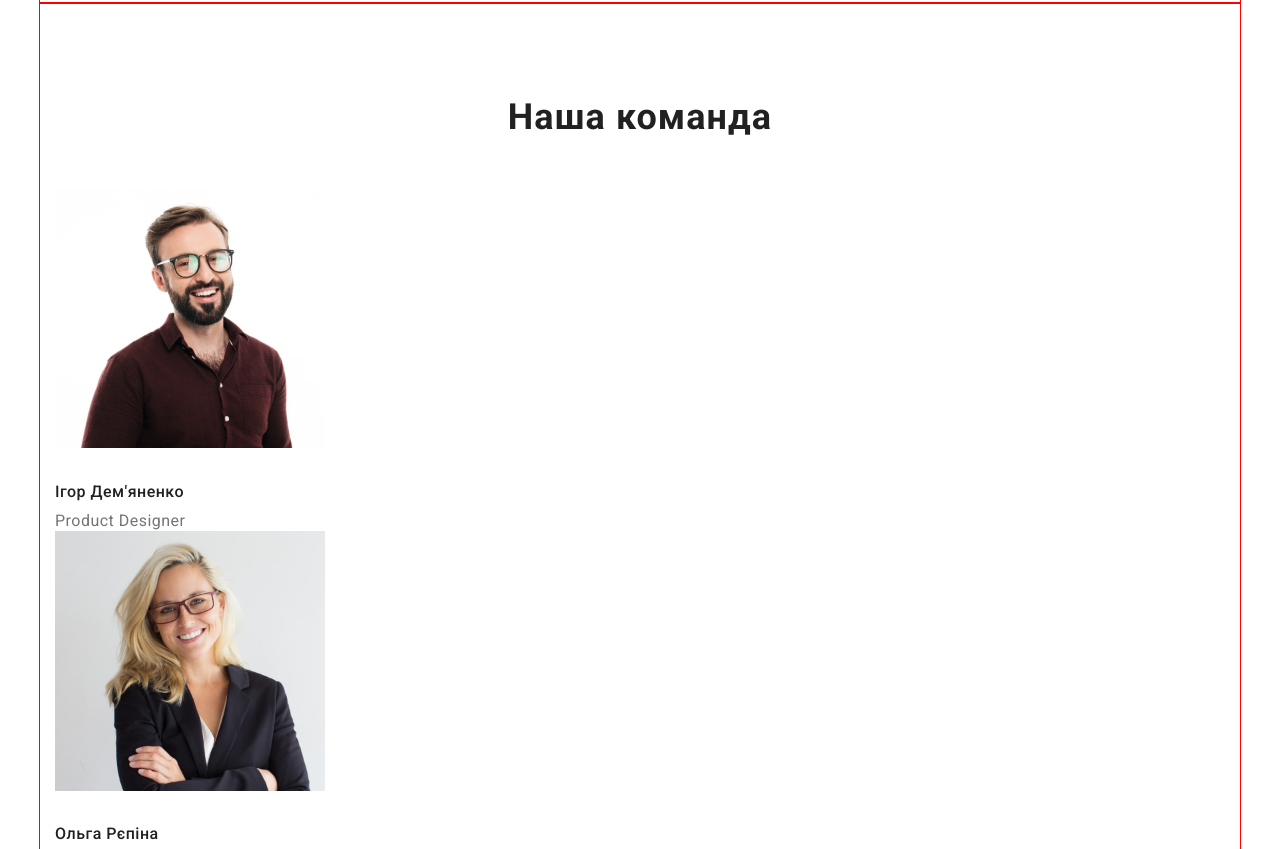
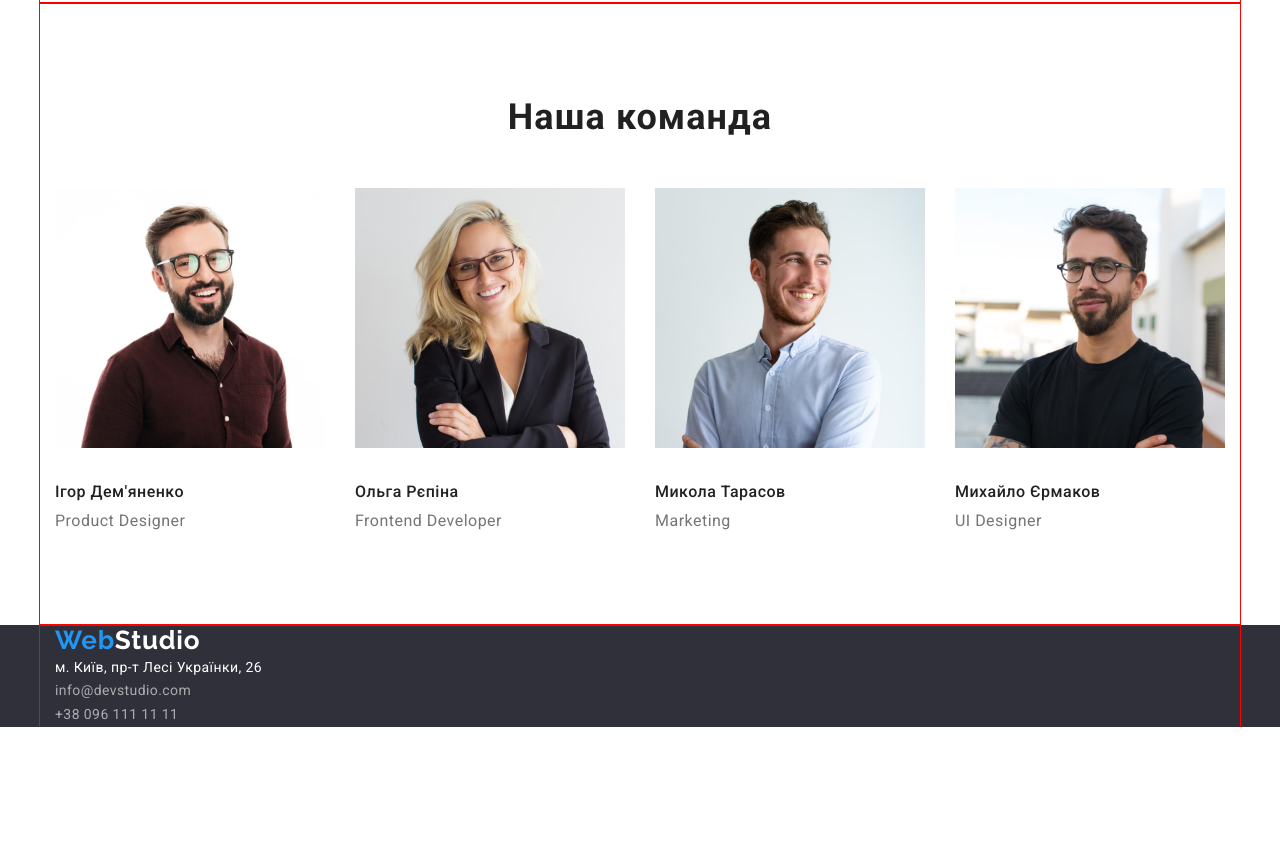
Before and after one commit to MarkovAndriy/goit-markup-hw-03, a plain HTML site: page index.html in a window 1280 px wide. Shown: the part 1391-2240 px from the top of the page. After the commit the page ends 2118 px from the top, so only its background shows below. Drawn offline with nearby package versions, Linux system fonts and the light colour scheme.

Commit message:
Update styles.css

```diff
--- a/css/styles.css
+++ b/css/styles.css
@@ -178,8 +178,15 @@ h1,h2,h3,p {
     color: var(--main-color);
 }
 .team-list {
+    display: flex;
     padding-bottom: 94px;
+    margin-left: -30px;
 }
+.team-list li {
+    flex-basis: calc((100% - 30px) / 4);
+    margin-left: 30px;
+}
+
 .team-name {
     margin-top: 30px;
     margin-bottom: 10px;
```
